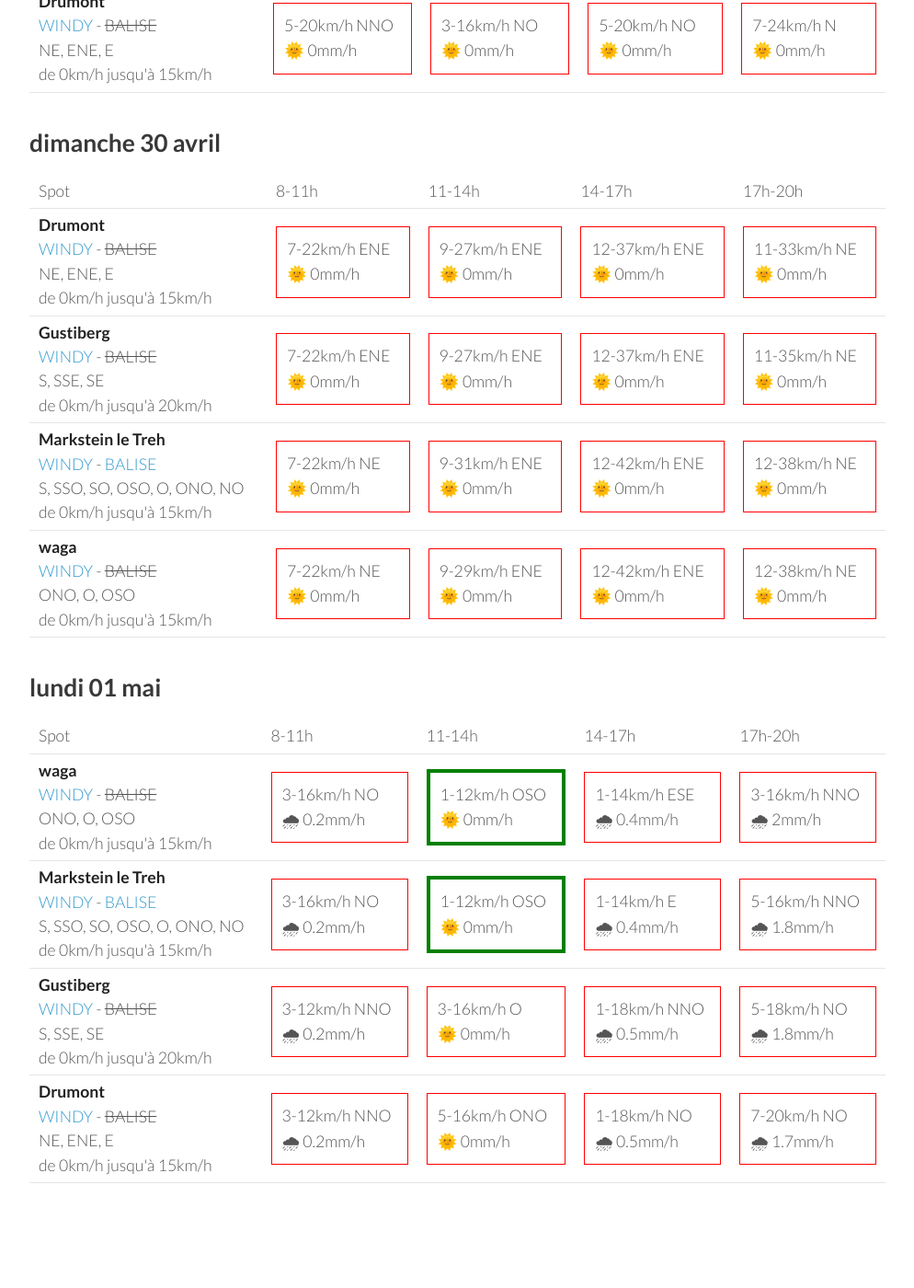
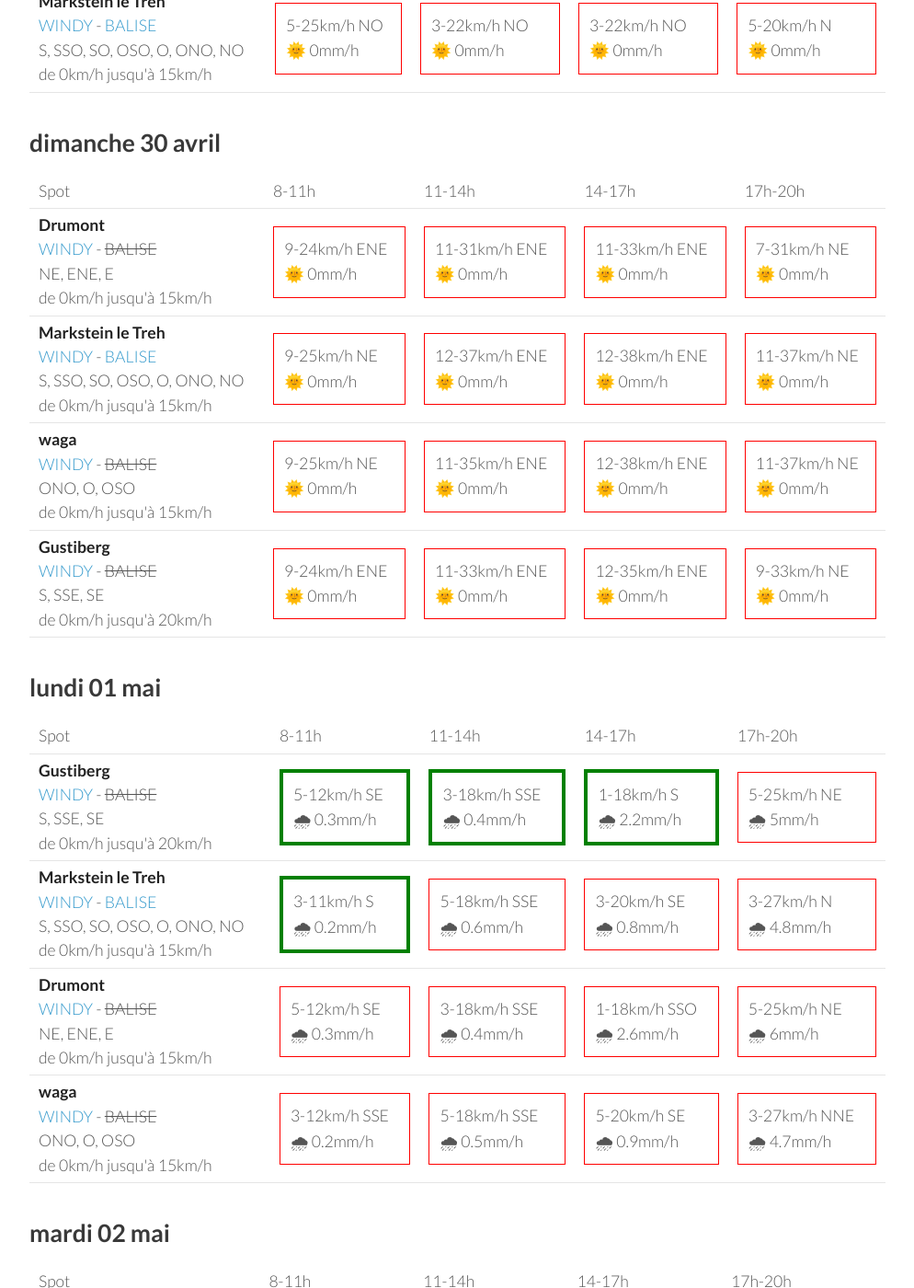
Before and after one commit to parapente-dans-le-nord/parapente-dans-le-nord.github.io, a Jekyll site: the page built from vosges.markdown, in a window 1280 px wide and 1400 px high, scrolled down 1918 px. Shown: the whole window at 92% size, without its empty margins (26-1020 px from the left). Built offline with Jekyll 4.4.1, drawn with Linux system fonts in a browser that asks for light colours; some of the changed text lies outside the part shown.

Commit message:
update index.markdown

```diff
--- a/vosges.markdown
+++ b/vosges.markdown
@@ -136,40 +136,40 @@ page mise à jour le jeudi 27 avril 06:16
 <tr>
         <td><strong>waga</strong><br><a href="https://windy.com/47.903/6.996?47.900,6.983,15">WINDY</a> - <span class="no-balise"> BALISE </span><br> <span class="vent-favorable">ONO, O, OSO</span><br><span class="force-vent">de 0km/h jusqu'à 15km/h</span> </td>
 
-            <td><div class="not-flyable"><p>5-24km/h NO</p><p>🌞 0mm/h</p></div></td>
-            <td><div class="not-flyable"><p>1-18km/h OSO</p><p>🌞 0mm/h</p></div></td>
-            <td><div class="not-flyable"><p>1-16km/h OSO</p><p>🌞 0mm/h</p></div></td>
-            <td><div class="not-flyable"><p>5-20km/h NNE</p><p>🌞 0mm/h</p></div></td>
+            <td><div class="not-flyable"><p>5-25km/h NO</p><p>🌞 0mm/h</p></div></td>
+            <td><div class="not-flyable"><p>1-24km/h NO</p><p>🌞 0mm/h</p></div></td>
+            <td><div class="not-flyable"><p>3-20km/h NO</p><p>🌞 0mm/h</p></div></td>
+            <td><div class="not-flyable"><p>5-18km/h N</p><p>🌞 0mm/h</p></div></td>
 
 
     </tr>
 <tr>
         <td><strong>Gustiberg</strong><br><a href="https://windy.com/47.894/6.934?47.891,6.934,15,m:eYYagmI">WINDY</a> - <span class="no-balise"> BALISE </span><br> <span class="vent-favorable">S, SSE, SE</span><br><span class="force-vent">de 0km/h jusqu'à 20km/h</span> </td>
 
-            <td><div class="not-flyable"><p>5-20km/h NNO</p><p>🌞 0mm/h</p></div></td>
-            <td><div class="not-flyable"><p>1-16km/h ONO</p><p>🌞 0mm/h</p></div></td>
-            <td><div class="not-flyable"><p>3-20km/h NO</p><p>🌞 0mm/h</p></div></td>
-            <td><div class="not-flyable"><p>5-24km/h N</p><p>🌞 0mm/h</p></div></td>
+            <td><div class="not-flyable"><p>5-22km/h NO</p><p>🌞 0mm/h</p></div></td>
+            <td><div class="not-flyable"><p>3-20km/h NNO</p><p>🌞 0mm/h</p></div></td>
+            <td><div class="not-flyable"><p>5-24km/h NNO</p><p>🌞 0mm/h</p></div></td>
+            <td><div class="not-flyable"><p>7-24km/h N</p><p>🌞 0mm/h</p></div></td>
+
+
+    </tr>
+<tr>
+        <td><strong>Drumont</strong><br><a href="https://windy.com/47.898/6.919?47.687,6.919,9,m:eYYagmG">WINDY</a> - <span class="no-balise"> BALISE </span><br> <span class="vent-favorable">NE, ENE, E</span><br><span class="force-vent">de 0km/h jusqu'à 15km/h</span> </td>
+
+            <td><div class="not-flyable"><p>5-20km/h NO</p><p>🌞 0mm/h</p></div></td>
+            <td><div class="not-flyable"><p>3-20km/h NNO</p><p>🌞 0mm/h</p></div></td>
+            <td><div class="not-flyable"><p>7-25km/h NNO</p><p>🌞 0mm/h</p></div></td>
+            <td><div class="not-flyable"><p>9-25km/h NNO</p><p>🌞 0mm/h</p></div></td>
 
 
     </tr>
 <tr>
         <td><strong>Markstein le Treh</strong><br><a href="https://windy.com/47.926/7.012?47.505,7.012,8,m:eY1agmQ">WINDY</a> - <span class=""><a href="http://www.balisemeteo.com/balise.php?idBalise=136">BALISE</a> </span><br> <span class="vent-favorable">S, SSO, SO, OSO, O, ONO, NO</span><br><span class="force-vent">de 0km/h jusqu'à 15km/h</span> </td>
 
-            <td><div class="not-flyable"><p>5-24km/h NO</p><p>🌞 0mm/h</p></div></td>
-            <td><div class="not-flyable"><p>1-18km/h O</p><p>🌞 0mm/h</p></div></td>
-            <td><div class="not-flyable"><p>1-18km/h O</p><p>🌞 0mm/h</p></div></td>
-            <td><div class="not-flyable"><p>5-22km/h N</p><p>🌞 0mm/h</p></div></td>
-
-
-    </tr>
-<tr>
-        <td><strong>Drumont</strong><br><a href="https://windy.com/47.898/6.919?47.687,6.919,9,m:eYYagmG">WINDY</a> - <span class="no-balise"> BALISE </span><br> <span class="vent-favorable">NE, ENE, E</span><br><span class="force-vent">de 0km/h jusqu'à 15km/h</span> </td>
-
-            <td><div class="not-flyable"><p>5-20km/h NNO</p><p>🌞 0mm/h</p></div></td>
-            <td><div class="not-flyable"><p>3-16km/h NO</p><p>🌞 0mm/h</p></div></td>
-            <td><div class="not-flyable"><p>5-20km/h NO</p><p>🌞 0mm/h</p></div></td>
-            <td><div class="not-flyable"><p>7-24km/h N</p><p>🌞 0mm/h</p></div></td>
+            <td><div class="not-flyable"><p>5-25km/h NO</p><p>🌞 0mm/h</p></div></td>
+            <td><div class="not-flyable"><p>3-22km/h NO</p><p>🌞 0mm/h</p></div></td>
+            <td><div class="not-flyable"><p>3-22km/h NO</p><p>🌞 0mm/h</p></div></td>
+            <td><div class="not-flyable"><p>5-20km/h N</p><p>🌞 0mm/h</p></div></td>
 
 
     </tr>
@@ -192,40 +192,40 @@ page mise à jour le jeudi 27 avril 06:16
 <tr>
         <td><strong>Drumont</strong><br><a href="https://windy.com/47.898/6.919?47.687,6.919,9,m:eYYagmG">WINDY</a> - <span class="no-balise"> BALISE </span><br> <span class="vent-favorable">NE, ENE, E</span><br><span class="force-vent">de 0km/h jusqu'à 15km/h</span> </td>
 
-            <td><div class="not-flyable"><p>7-22km/h ENE</p><p>🌞 0mm/h</p></div></td>
-            <td><div class="not-flyable"><p>9-27km/h ENE</p><p>🌞 0mm/h</p></div></td>
+            <td><div class="not-flyable"><p>9-24km/h ENE</p><p>🌞 0mm/h</p></div></td>
+            <td><div class="not-flyable"><p>11-31km/h ENE</p><p>🌞 0mm/h</p></div></td>
+            <td><div class="not-flyable"><p>11-33km/h ENE</p><p>🌞 0mm/h</p></div></td>
+            <td><div class="not-flyable"><p>7-31km/h NE</p><p>🌞 0mm/h</p></div></td>
+
+
+    </tr>
+<tr>
+        <td><strong>Markstein le Treh</strong><br><a href="https://windy.com/47.926/7.012?47.505,7.012,8,m:eY1agmQ">WINDY</a> - <span class=""><a href="http://www.balisemeteo.com/balise.php?idBalise=136">BALISE</a> </span><br> <span class="vent-favorable">S, SSO, SO, OSO, O, ONO, NO</span><br><span class="force-vent">de 0km/h jusqu'à 15km/h</span> </td>
+
+            <td><div class="not-flyable"><p>9-25km/h NE</p><p>🌞 0mm/h</p></div></td>
             <td><div class="not-flyable"><p>12-37km/h ENE</p><p>🌞 0mm/h</p></div></td>
-            <td><div class="not-flyable"><p>11-33km/h NE</p><p>🌞 0mm/h</p></div></td>
+            <td><div class="not-flyable"><p>12-38km/h ENE</p><p>🌞 0mm/h</p></div></td>
+            <td><div class="not-flyable"><p>11-37km/h NE</p><p>🌞 0mm/h</p></div></td>
+
+
+    </tr>
+<tr>
+        <td><strong>waga</strong><br><a href="https://windy.com/47.903/6.996?47.900,6.983,15">WINDY</a> - <span class="no-balise"> BALISE </span><br> <span class="vent-favorable">ONO, O, OSO</span><br><span class="force-vent">de 0km/h jusqu'à 15km/h</span> </td>
+
+            <td><div class="not-flyable"><p>9-25km/h NE</p><p>🌞 0mm/h</p></div></td>
+            <td><div class="not-flyable"><p>11-35km/h ENE</p><p>🌞 0mm/h</p></div></td>
+            <td><div class="not-flyable"><p>12-38km/h ENE</p><p>🌞 0mm/h</p></div></td>
+            <td><div class="not-flyable"><p>11-37km/h NE</p><p>🌞 0mm/h</p></div></td>
 
 
     </tr>
 <tr>
         <td><strong>Gustiberg</strong><br><a href="https://windy.com/47.894/6.934?47.891,6.934,15,m:eYYagmI">WINDY</a> - <span class="no-balise"> BALISE </span><br> <span class="vent-favorable">S, SSE, SE</span><br><span class="force-vent">de 0km/h jusqu'à 20km/h</span> </td>
 
-            <td><div class="not-flyable"><p>7-22km/h ENE</p><p>🌞 0mm/h</p></div></td>
-            <td><div class="not-flyable"><p>9-27km/h ENE</p><p>🌞 0mm/h</p></div></td>
-            <td><div class="not-flyable"><p>12-37km/h ENE</p><p>🌞 0mm/h</p></div></td>
-            <td><div class="not-flyable"><p>11-35km/h NE</p><p>🌞 0mm/h</p></div></td>
-
-
-    </tr>
-<tr>
-        <td><strong>Markstein le Treh</strong><br><a href="https://windy.com/47.926/7.012?47.505,7.012,8,m:eY1agmQ">WINDY</a> - <span class=""><a href="http://www.balisemeteo.com/balise.php?idBalise=136">BALISE</a> </span><br> <span class="vent-favorable">S, SSO, SO, OSO, O, ONO, NO</span><br><span class="force-vent">de 0km/h jusqu'à 15km/h</span> </td>
-
-            <td><div class="not-flyable"><p>7-22km/h NE</p><p>🌞 0mm/h</p></div></td>
-            <td><div class="not-flyable"><p>9-31km/h ENE</p><p>🌞 0mm/h</p></div></td>
-            <td><div class="not-flyable"><p>12-42km/h ENE</p><p>🌞 0mm/h</p></div></td>
-            <td><div class="not-flyable"><p>12-38km/h NE</p><p>🌞 0mm/h</p></div></td>
-
-
-    </tr>
-<tr>
-        <td><strong>waga</strong><br><a href="https://windy.com/47.903/6.996?47.900,6.983,15">WINDY</a> - <span class="no-balise"> BALISE </span><br> <span class="vent-favorable">ONO, O, OSO</span><br><span class="force-vent">de 0km/h jusqu'à 15km/h</span> </td>
-
-            <td><div class="not-flyable"><p>7-22km/h NE</p><p>🌞 0mm/h</p></div></td>
-            <td><div class="not-flyable"><p>9-29km/h ENE</p><p>🌞 0mm/h</p></div></td>
-            <td><div class="not-flyable"><p>12-42km/h ENE</p><p>🌞 0mm/h</p></div></td>
-            <td><div class="not-flyable"><p>12-38km/h NE</p><p>🌞 0mm/h</p></div></td>
+            <td><div class="not-flyable"><p>9-24km/h ENE</p><p>🌞 0mm/h</p></div></td>
+            <td><div class="not-flyable"><p>11-33km/h ENE</p><p>🌞 0mm/h</p></div></td>
+            <td><div class="not-flyable"><p>12-35km/h ENE</p><p>🌞 0mm/h</p></div></td>
+            <td><div class="not-flyable"><p>9-33km/h NE</p><p>🌞 0mm/h</p></div></td>
 
 
     </tr>
@@ -246,42 +246,42 @@ page mise à jour le jeudi 27 avril 06:16
       <td>17h-20h</td>
     </tr>
 <tr>
-        <td><strong>waga</strong><br><a href="https://windy.com/47.903/6.996?47.900,6.983,15">WINDY</a> - <span class="no-balise"> BALISE </span><br> <span class="vent-favorable">ONO, O, OSO</span><br><span class="force-vent">de 0km/h jusqu'à 15km/h</span> </td>
+        <td><strong>Gustiberg</strong><br><a href="https://windy.com/47.894/6.934?47.891,6.934,15,m:eYYagmI">WINDY</a> - <span class="no-balise"> BALISE </span><br> <span class="vent-favorable">S, SSE, SE</span><br><span class="force-vent">de 0km/h jusqu'à 20km/h</span> </td>
 
-            <td><div class="not-flyable"><p>3-16km/h NO</p><p>🌧 0.2mm/h</p></div></td>
-            <td><div class="flyable"><p>1-12km/h OSO</p><p>🌞 0mm/h</p></div></td>
-            <td><div class="not-flyable"><p>1-14km/h ESE</p><p>🌧 0.4mm/h</p></div></td>
-            <td><div class="not-flyable"><p>3-16km/h NNO</p><p>🌧 2mm/h</p></div></td>
+            <td><div class="flyable"><p>5-12km/h SE</p><p>🌧 0.3mm/h</p></div></td>
+            <td><div class="flyable"><p>3-18km/h SSE</p><p>🌧 0.4mm/h</p></div></td>
+            <td><div class="flyable"><p>1-18km/h S</p><p>🌧 2.2mm/h</p></div></td>
+            <td><div class="not-flyable"><p>5-25km/h NE</p><p>🌧 5mm/h</p></div></td>
 
 
     </tr>
 <tr>
         <td><strong>Markstein le Treh</strong><br><a href="https://windy.com/47.926/7.012?47.505,7.012,8,m:eY1agmQ">WINDY</a> - <span class=""><a href="http://www.balisemeteo.com/balise.php?idBalise=136">BALISE</a> </span><br> <span class="vent-favorable">S, SSO, SO, OSO, O, ONO, NO</span><br><span class="force-vent">de 0km/h jusqu'à 15km/h</span> </td>
 
-            <td><div class="not-flyable"><p>3-16km/h NO</p><p>🌧 0.2mm/h</p></div></td>
-            <td><div class="flyable"><p>1-12km/h OSO</p><p>🌞 0mm/h</p></div></td>
-            <td><div class="not-flyable"><p>1-14km/h E</p><p>🌧 0.4mm/h</p></div></td>
-            <td><div class="not-flyable"><p>5-16km/h NNO</p><p>🌧 1.8mm/h</p></div></td>
-
-
-    </tr>
-<tr>
-        <td><strong>Gustiberg</strong><br><a href="https://windy.com/47.894/6.934?47.891,6.934,15,m:eYYagmI">WINDY</a> - <span class="no-balise"> BALISE </span><br> <span class="vent-favorable">S, SSE, SE</span><br><span class="force-vent">de 0km/h jusqu'à 20km/h</span> </td>
-
-            <td><div class="not-flyable"><p>3-12km/h NNO</p><p>🌧 0.2mm/h</p></div></td>
-            <td><div class="not-flyable"><p>3-16km/h O</p><p>🌞 0mm/h</p></div></td>
-            <td><div class="not-flyable"><p>1-18km/h NNO</p><p>🌧 0.5mm/h</p></div></td>
-            <td><div class="not-flyable"><p>5-18km/h NO</p><p>🌧 1.8mm/h</p></div></td>
+            <td><div class="flyable"><p>3-11km/h S</p><p>🌧 0.2mm/h</p></div></td>
+            <td><div class="not-flyable"><p>5-18km/h SSE</p><p>🌧 0.6mm/h</p></div></td>
+            <td><div class="not-flyable"><p>3-20km/h SE</p><p>🌧 0.8mm/h</p></div></td>
+            <td><div class="not-flyable"><p>3-27km/h N</p><p>🌧 4.8mm/h</p></div></td>
 
 
     </tr>
 <tr>
         <td><strong>Drumont</strong><br><a href="https://windy.com/47.898/6.919?47.687,6.919,9,m:eYYagmG">WINDY</a> - <span class="no-balise"> BALISE </span><br> <span class="vent-favorable">NE, ENE, E</span><br><span class="force-vent">de 0km/h jusqu'à 15km/h</span> </td>
 
-            <td><div class="not-flyable"><p>3-12km/h NNO</p><p>🌧 0.2mm/h</p></div></td>
-            <td><div class="not-flyable"><p>5-16km/h ONO</p><p>🌞 0mm/h</p></div></td>
-            <td><div class="not-flyable"><p>1-18km/h NO</p><p>🌧 0.5mm/h</p></div></td>
-            <td><div class="not-flyable"><p>7-20km/h NO</p><p>🌧 1.7mm/h</p></div></td>
+            <td><div class="not-flyable"><p>5-12km/h SE</p><p>🌧 0.3mm/h</p></div></td>
+            <td><div class="not-flyable"><p>3-18km/h SSE</p><p>🌧 0.4mm/h</p></div></td>
+            <td><div class="not-flyable"><p>1-18km/h SSO</p><p>🌧 2.6mm/h</p></div></td>
+            <td><div class="not-flyable"><p>5-25km/h NE</p><p>🌧 6mm/h</p></div></td>
+
+
+    </tr>
+<tr>
+        <td><strong>waga</strong><br><a href="https://windy.com/47.903/6.996?47.900,6.983,15">WINDY</a> - <span class="no-balise"> BALISE </span><br> <span class="vent-favorable">ONO, O, OSO</span><br><span class="force-vent">de 0km/h jusqu'à 15km/h</span> </td>
+
+            <td><div class="not-flyable"><p>3-12km/h SSE</p><p>🌧 0.2mm/h</p></div></td>
+            <td><div class="not-flyable"><p>5-18km/h SSE</p><p>🌧 0.5mm/h</p></div></td>
+            <td><div class="not-flyable"><p>5-20km/h SE</p><p>🌧 0.9mm/h</p></div></td>
+            <td><div class="not-flyable"><p>3-27km/h NNE</p><p>🌧 4.7mm/h</p></div></td>
 
 
     </tr>
@@ -289,3 +289,59 @@ page mise à jour le jeudi 27 avril 06:16
 </tbody>
 </table>
 {:/}
+## mardi 02 mai
+
+{::nomarkdown}
+<table>
+  <tbody>
+    <tr>
+      <td>Spot</td>
+      <td>8-11h</td>
+      <td>11-14h</td>
+      <td>14-17h</td>
+      <td>17h-20h</td>
+    </tr>
+<tr>
+        <td><strong>Gustiberg</strong><br><a href="https://windy.com/47.894/6.934?47.891,6.934,15,m:eYYagmI">WINDY</a> - <span class="no-balise"> BALISE </span><br> <span class="vent-favorable">S, SSE, SE</span><br><span class="force-vent">de 0km/h jusqu'à 20km/h</span> </td>
+
+            <td><div class="not-flyable"><p>5-14km/h N</p><p>🌞 0mm/h</p></div></td>
+            <td><div class="not-flyable"><p>5-20km/h NNO</p><p>🌞 0mm/h</p></div></td>
+            <td><div class="not-flyable"><p>9-25km/h NNO</p><p>🌞 0mm/h</p></div></td>
+            <td><div class="not-flyable"><p>9-31km/h NNO</p><p>🌞 0mm/h</p></div></td>
+
+
+    </tr>
+<tr>
+        <td><strong>Markstein le Treh</strong><br><a href="https://windy.com/47.926/7.012?47.505,7.012,8,m:eY1agmQ">WINDY</a> - <span class=""><a href="http://www.balisemeteo.com/balise.php?idBalise=136">BALISE</a> </span><br> <span class="vent-favorable">S, SSO, SO, OSO, O, ONO, NO</span><br><span class="force-vent">de 0km/h jusqu'à 15km/h</span> </td>
+
+            <td><div class="not-flyable"><p>5-14km/h NNO</p><p>🌞 0mm/h</p></div></td>
+            <td><div class="not-flyable"><p>5-18km/h NNO</p><p>🌞 0mm/h</p></div></td>
+            <td><div class="not-flyable"><p>7-24km/h NNO</p><p>🌞 0mm/h</p></div></td>
+            <td><div class="not-flyable"><p>7-29km/h NO</p><p>🌞 0mm/h</p></div></td>
+
+
+    </tr>
+<tr>
+        <td><strong>waga</strong><br><a href="https://windy.com/47.903/6.996?47.900,6.983,15">WINDY</a> - <span class="no-balise"> BALISE </span><br> <span class="vent-favorable">ONO, O, OSO</span><br><span class="force-vent">de 0km/h jusqu'à 15km/h</span> </td>
+
+            <td><div class="not-flyable"><p>5-14km/h NNO</p><p>🌞 0mm/h</p></div></td>
+            <td><div class="not-flyable"><p>3-18km/h NNO</p><p>🌞 0mm/h</p></div></td>
+            <td><div class="not-flyable"><p>7-24km/h NNO</p><p>🌞 0mm/h</p></div></td>
+            <td><div class="not-flyable"><p>7-29km/h NNO</p><p>🌞 0mm/h</p></div></td>
+
+
+    </tr>
+<tr>
+        <td><strong>Drumont</strong><br><a href="https://windy.com/47.898/6.919?47.687,6.919,9,m:eYYagmG">WINDY</a> - <span class="no-balise"> BALISE </span><br> <span class="vent-favorable">NE, ENE, E</span><br><span class="force-vent">de 0km/h jusqu'à 15km/h</span> </td>
+
+            <td><div class="not-flyable"><p>5-14km/h N</p><p>🌞 0mm/h</p></div></td>
+            <td><div class="not-flyable"><p>5-20km/h NNO</p><p>🌞 0mm/h</p></div></td>
+            <td><div class="not-flyable"><p>9-27km/h NNO</p><p>🌞 0mm/h</p></div></td>
+            <td><div class="not-flyable"><p>11-33km/h NNO</p><p>🌞 0mm/h</p></div></td>
+
+
+    </tr>
+
+</tbody>
+</table>
+{:/}
```
Also changed, not shown: other parts of vosges.markdown (+1 -1 lines).
